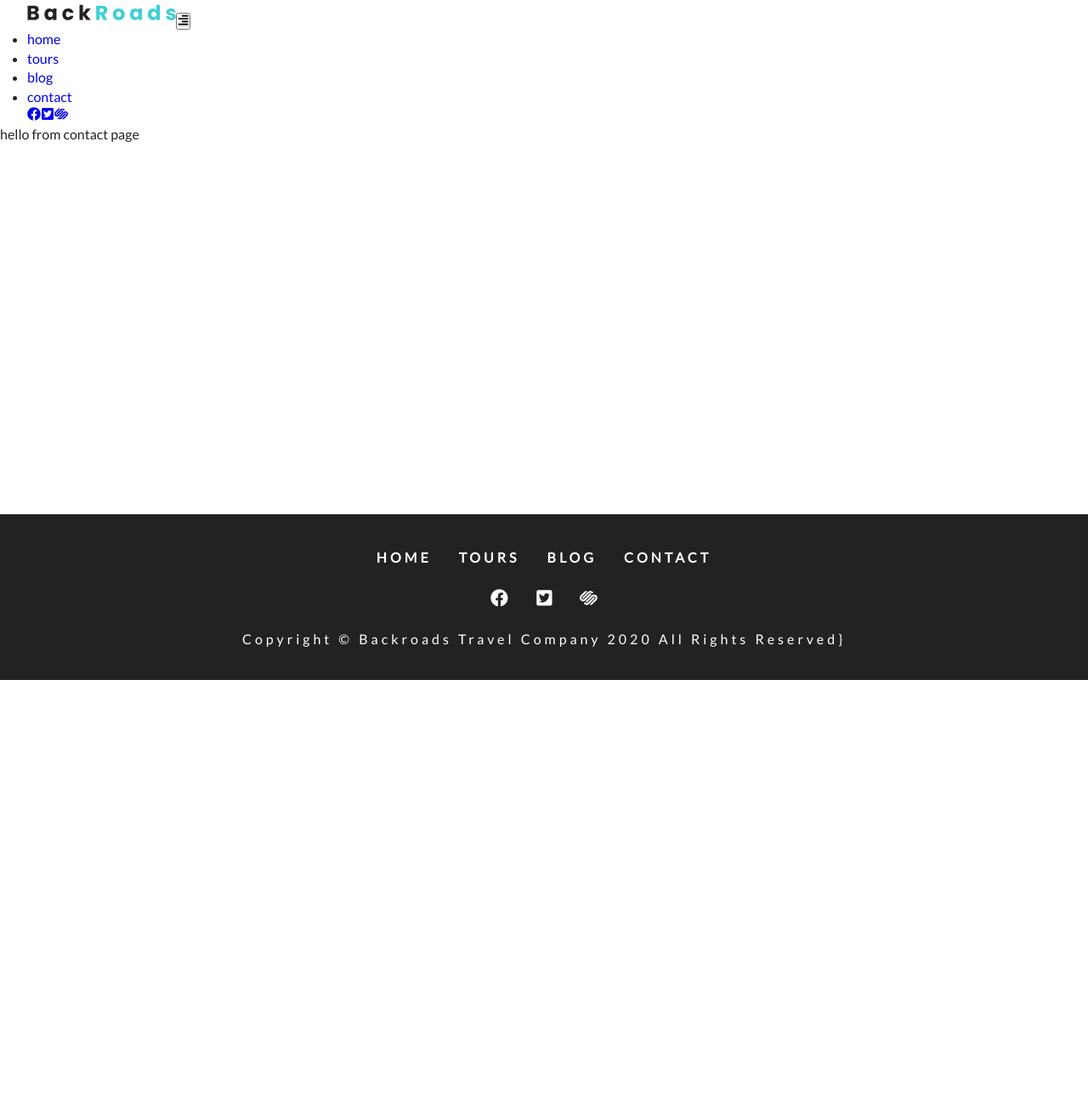
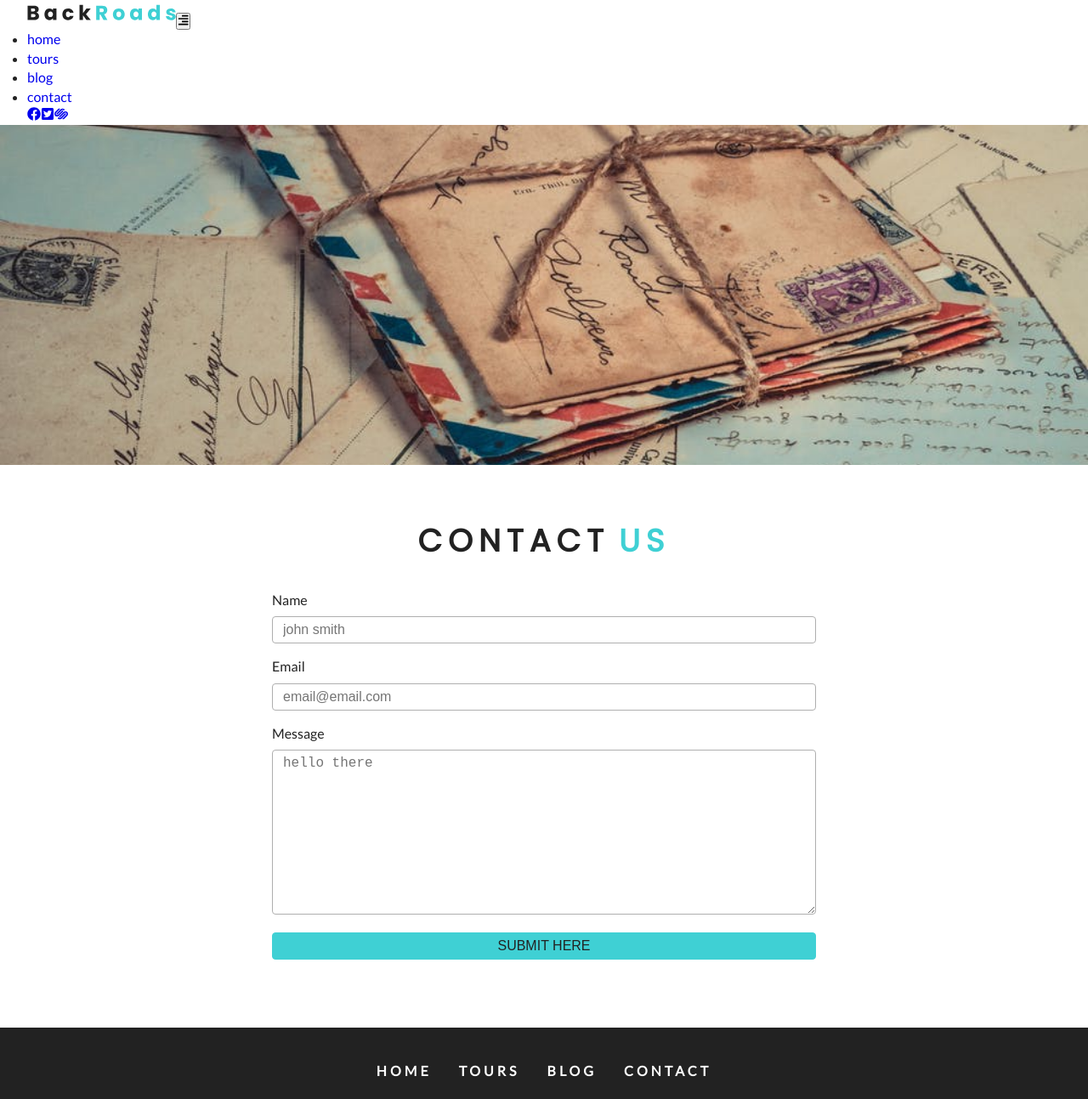
Before and after one commit to ezekielchow/backroads, a Gatsby site: page /contact in a window 1280 px wide. Shown: the top 1293 px of the page at 85% size. Before the commit the page ends 800 px from the top, so only its background shows below. Built offline with nearby package versions, Linux system fonts and the light colour scheme; Gatsby itself is replaced by a stand-in of ours.

Commit message:
fin epi 59

```diff
--- a/gatsby-config.js
+++ b/gatsby-config.js
@@ -26,5 +26,6 @@
     `gatsby-plugin-styled-components`,
     `gatsby-transformer-sharp`,
     `gatsby-plugin-sharp`,
+    `gatsby-plugin-transition-link`,
   ],
 }
--- a/package.json
+++ b/package.json
@@ -17,12 +17,15 @@
     "babel-plugin-styled-components": "^1.10.6",
     "bootstrap": "^4.3.1",
     "gatsby": "^2.17.11",
+    "gatsby-background-image": "^0.9.12",
     "gatsby-image": "^2.2.36",
     "gatsby-plugin-sass": "^2.1.23",
     "gatsby-plugin-sharp": "^2.3.7",
     "gatsby-plugin-styled-components": "^3.1.14",
+    "gatsby-plugin-transition-link": "^1.17.7",
     "gatsby-source-filesystem": "^2.1.42",
     "gatsby-transformer-sharp": "^2.3.9",
+    "gsap": "^3.0.4",
     "node-sass": "^4.13.0",
     "react": "^16.11.0",
     "react-dom": "^16.11.0",
--- /dev/null
+++ b/src/components/Contact/Contact.js
@@ -0,0 +1,54 @@
+import React from "react"
+import Title from "../Title"
+import styles from "../../css/contact.module.css"
+
+const Contact = () => {
+  return (
+    <section className={styles.contact}>
+      <Title title="contact" subtitle="us"></Title>
+      <div className={styles.center}>
+        <form className={styles.form}>
+          <div>
+            <label htmlFor="name">name</label>
+            <input
+              type="text"
+              name="name"
+              id="name"
+              className={styles.formControl}
+              placeholder="john smith"
+            />
+          </div>
+          <div>
+            <label htmlFor="email">email</label>
+            <input
+              type="text"
+              name="email"
+              id="email"
+              className={styles.formControl}
+              placeholder="email@email.com"
+            />
+          </div>
+          <div>
+            <label htmlFor="message">message</label>
+            <textarea
+              name="message"
+              id="message"
+              rows="10"
+              className={styles.formControl}
+              placeholder="hello there"
+            />
+          </div>
+          <div>
+            <input
+              type="submit"
+              value="submit here"
+              className={styles.submit}
+            />
+          </div>
+        </form>
+      </div>
+    </section>
+  )
+}
+
+export default Contact
--- a/src/components/Footer.js
+++ b/src/components/Footer.js
@@ -2,16 +2,16 @@
 import styles from "../css/footer.module.css"
 import links from "../constants/links"
 import socialIcons from "../constants/social-icons"
-import { Link } from "gatsby"
+import AniLink from "gatsby-plugin-transition-link/AniLink"
 const Footer = () => {
   return (
     <footer className={styles.footer}>
       <div className={styles.links}>
         {links.map((item, index) => {
           return (
-            <Link key={index} to={item.path}>
+            <AniLink fade key={index} to={item.path}>
               {item.text}
-            </Link>
+            </AniLink>
           )
         })}
       </div>
--- a/src/components/Navbar.js
+++ b/src/components/Navbar.js
@@ -1,5 +1,5 @@
 import React, { useState } from "react"
-import { Link } from "gatsby"
+import AniLink from "gatsby-plugin-transition-link/AniLink"
 import styles from "../css/navbar.module.css"
 import { FaAlignRight } from "react-icons/fa"
 import links from "../constants/links"
@@ -31,7 +31,9 @@
           {links.map((item, index) => {
             return (
               <li key={index}>
-                <Link to={item.path}>{item.text}</Link>
+                <AniLink fade to={item.path}>
+                  {item.text}
+                </AniLink>
               </li>
             )
           })}
--- /dev/null
+++ b/src/components/StyledHero.js
@@ -0,0 +1,25 @@
+import React from "react"
+import styled from "styled-components"
+import BackgroundImage from "gatsby-background-image"
+
+const StyledHero = ({ img, className, children, home }) => {
+  return (
+    <BackgroundImage className={className} fluid={img} home={home}>
+      {children}
+    </BackgroundImage>
+  )
+}
+
+export default styled(StyledHero)`
+  min-height: ${props => (props.home ? "calc(100vh - 62px)" : "50vh")};
+  background: ${props =>
+    props.home
+      ? ' linear-gradient(rgba(63, 208, 212, 0.7), rgba(0, 0, 0, 0.7)), url("../images/defaultBcg.jpeg") center/cover no-repeat;'
+      : "none"};
+  background-position: center;
+  background-size: cover;
+  opacity: 1 !important;
+  display: flex;
+  justify-content: center;
+  align-items: center;
+`
--- a/src/pages/404.js
+++ b/src/pages/404.js
@@ -1,7 +1,7 @@
 import React from "react"
 import Layout from "../components/Layout"
 import styles from "../css/error.module.css"
-import { Link } from "gatsby"
+import AniLink from "gatsby-plugin-transition-link/AniLink"
 import Banner from "../components/Banner"
 
 export default function error() {
@@ -9,9 +9,9 @@
     <Layout>
       <header className={styles.error}>
         <Banner title="oops it's a dead end">
-          <Link to="/" className="btn-white">
+          <AniLink paintDrop to="/" className="btn-white">
             back to home page
-          </Link>
+          </AniLink>
         </Banner>
       </header>
     </Layout>
--- a/src/pages/contact.js
+++ b/src/pages/contact.js
@@ -1,6 +1,26 @@
 import React from "react"
 import Layout from "../components/Layout"
+import StyledHero from "../components/StyledHero"
+import { graphql } from "gatsby"
+import Contact from "../components/Contact/Contact"
 
-export default function contact() {
-  return <Layout>hello from contact page</Layout>
+export default function contact({ data }) {
+  return (
+    <Layout>
+      <StyledHero img={data.connectBcg.childImageSharp.fluid}></StyledHero>
+      <Contact />
+    </Layout>
+  )
 }
+
+export const query = graphql`
+  query {
+    connectBcg: file(relativePath: { eq: "connectBcg.jpeg" }) {
+      childImageSharp {
+        fluid(quality: 90, maxWidth: 4160) {
+          ...GatsbyImageSharpFluid_withWebp
+        }
+      }
+    }
+  }
+`
```
Also changed, not shown: src/pages/blog.js (+16 -3 lines), src/pages/index.js (+20 -7 lines), src/pages/tours.js (+21 -1 lines), 1 other file.
